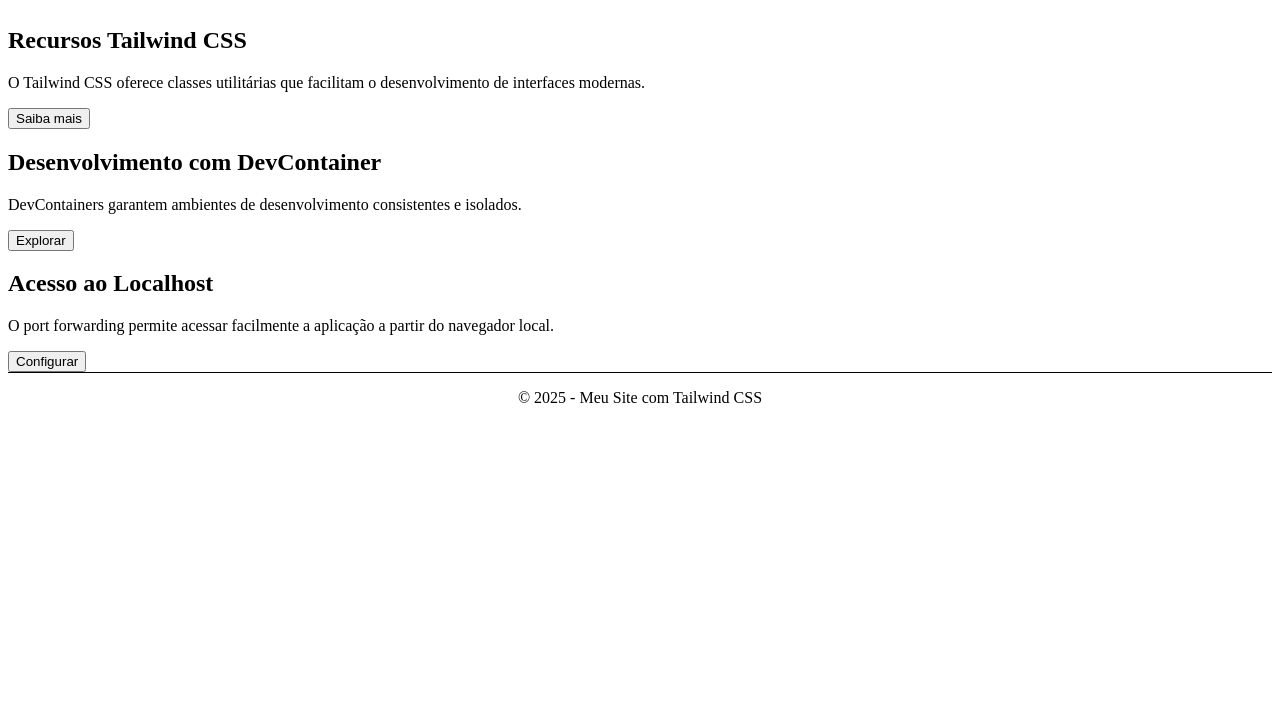
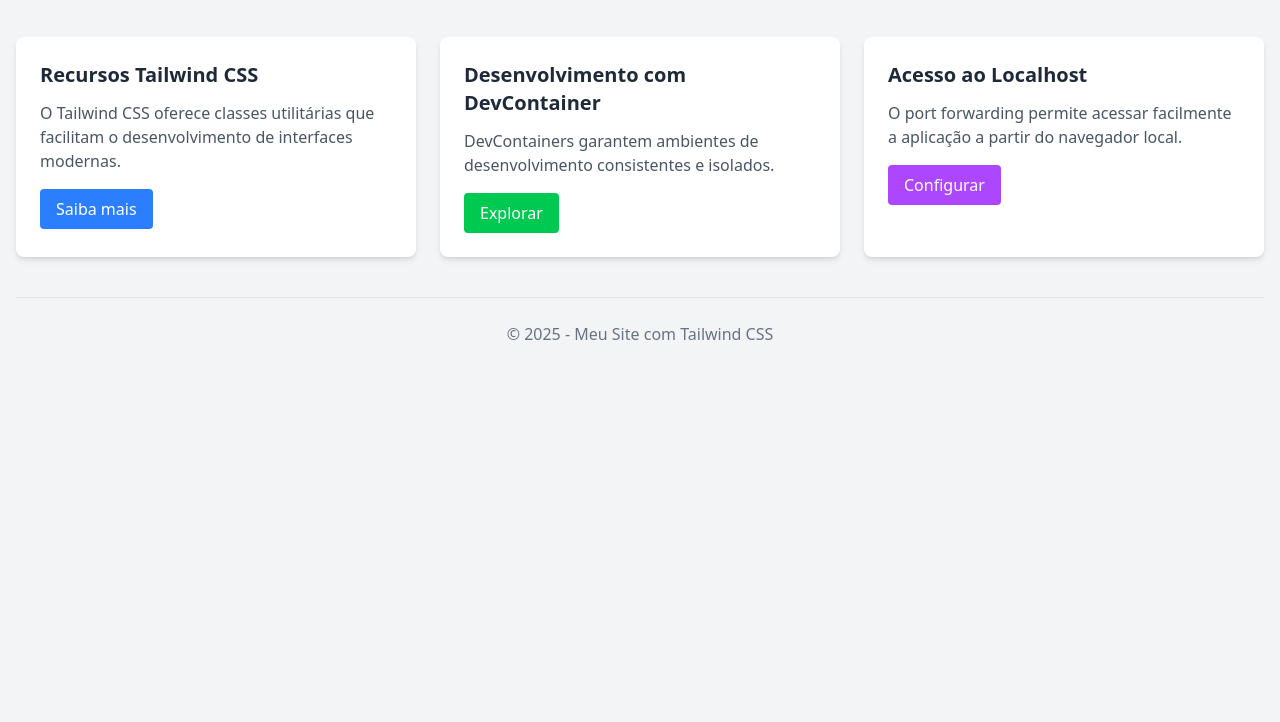
Before and after one commit to leonardodg/website, a website: page src/index.html in a window 1280 px wide. Shown: the part 107-829 px from the top of the page. After the commit the page ends 800 px from the top, so only its background shows below. Drawn offline with nearby package versions, Linux system fonts and the light colour scheme; files that its build step writes are made by us from their sources.

Commit message:
Start Tailwind

```diff
--- a/package.json
+++ b/package.json
@@ -6,8 +6,8 @@
   "scripts": {
     "test": "echo \"Error: no test specified\" && exit 1",
     "dev": "npx tailwindcss -i ./src/styles/tailwind.css -o ./dist/css/style.css --watch",
-    "build": "npx tailwindcss -i ./src/styles/tailwind.css -o ./dist/css/style.css",
-    "start": "npx http-server -p 3000 dist"
+    "build": "npx @tailwindcss/cli -i ./src/styles/tailwind.css -o ./dist/css/style.css",
+    "start": "npx http-server -p 3000 ./dist"
   },
   "keywords": [],
   "author": "Leodg",
--- a/src/index.html
+++ b/src/index.html
@@ -4,7 +4,7 @@
     <meta charset="UTF-8">
     <meta name="viewport" content="width=device-width, initial-scale=1.0">
     <title>Meu Site com Tailwind CSS</title>
-    <link href="./dist/css/style.css" rel="stylesheet">
+    <link href="./css/style.css" rel="stylesheet">
 </head>
 <body class="bg-gray-100 min-h-screen">
     <div class="container mx-auto px-4 py-8">
--- a/src/styles/tailwind.css
+++ b/src/styles/tailwind.css
@@ -1,4 +1 @@
-
-@tailwind base;
-@tailwind components;
-@tailwind utilities;
+@import "tailwindcss";
```
